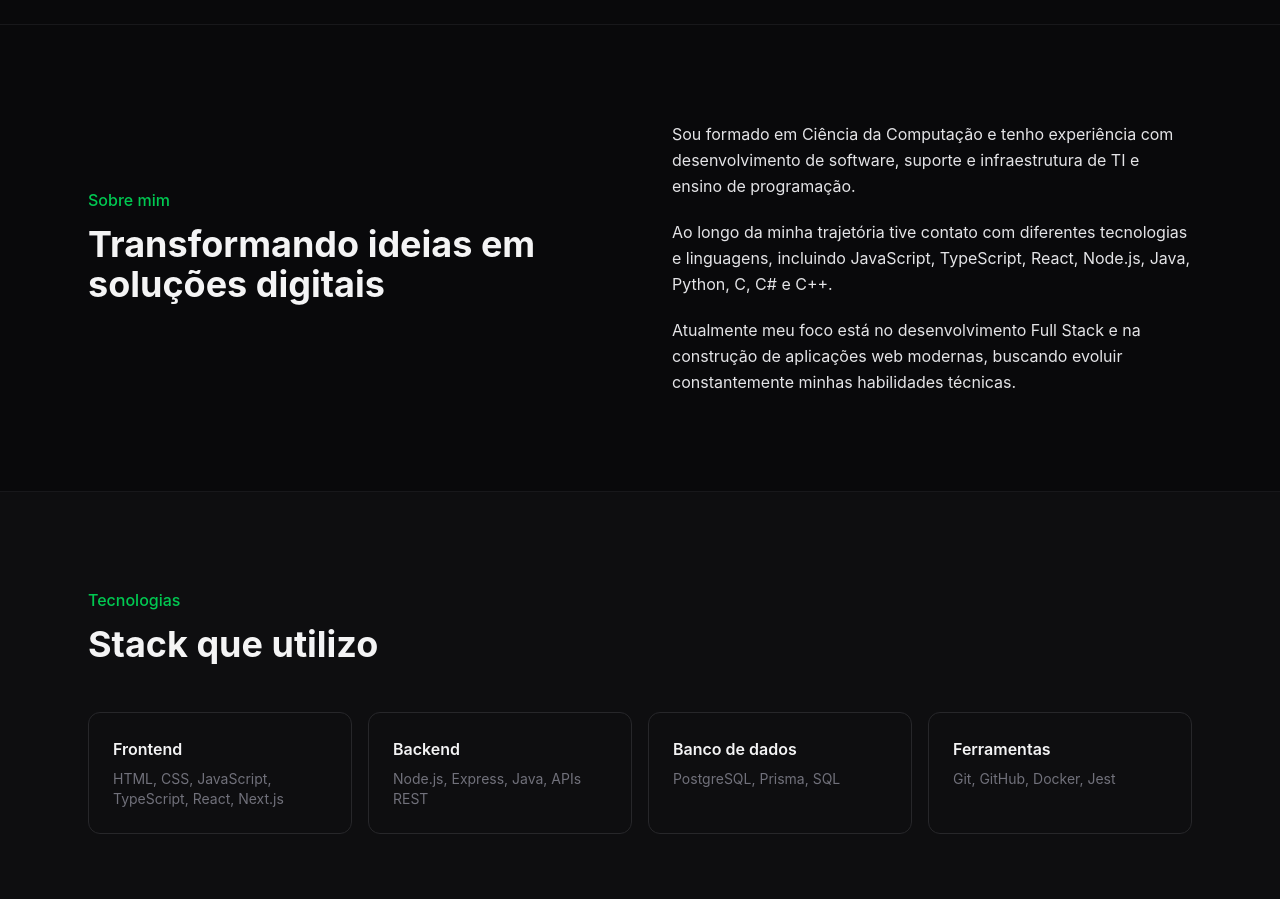
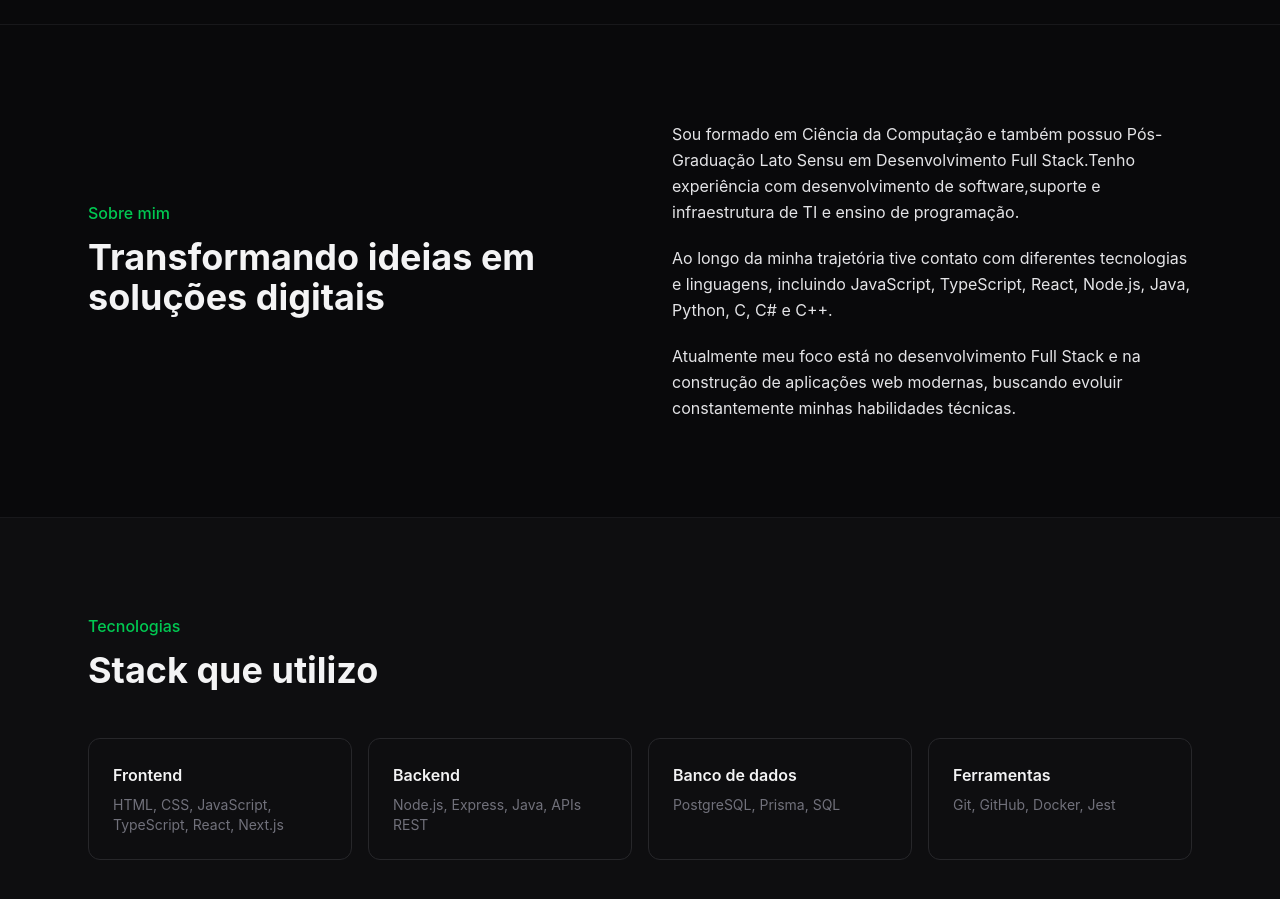
Before and after one commit to IgorBR1/portifolio-igor, a website built with Vite: page index.html in a window 1280 px wide. Shown: the part 800-1699 px from the top of the page. Built offline with nearby package versions, Linux system fonts and the light colour scheme.

Commit message:
fix: improve education and experience description in index.html

```diff
--- a/index.html
+++ b/index.html
@@ -141,10 +141,12 @@
                     <div class="text-zinc-200 leading-relaxed space-y-5">
 
                         <p>
-                            Sou formado em Ciência da Computação e tenho
-                            experiência com desenvolvimento de software,
-                            suporte e infraestrutura de TI e ensino de
+                            Sou formado em Ciência da Computação e também
+                            possuo Pós-Graduação Lato Sensu em Desenvolvimento
+                            Full Stack.Tenho experiência com desenvolvimento
+                            de software,suporte e infraestrutura de TI e ensino de
                             programação.
+
                         </p>
 
                         <p>
```
